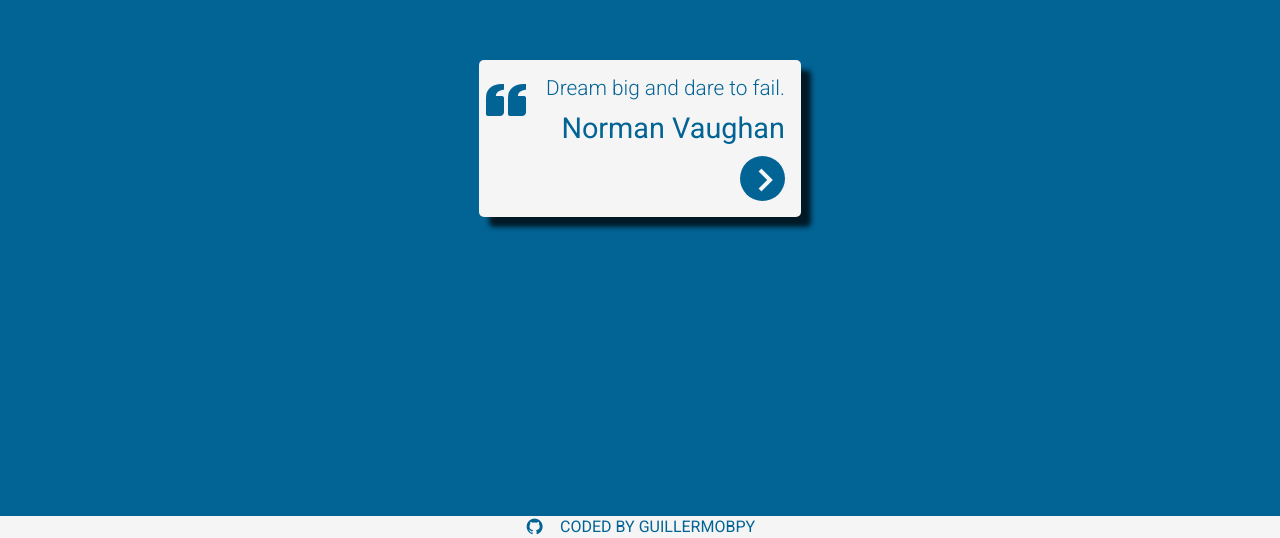
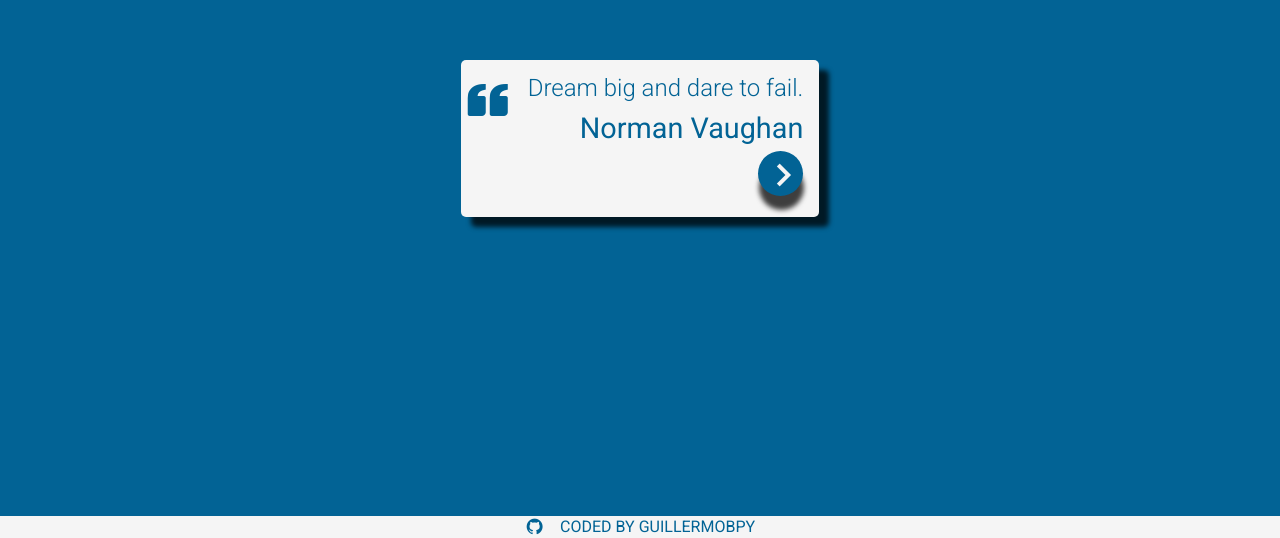
Before and after one commit to GuillermoBPY/entregable1-gen22.1, a React (Vite) app: page / in a window 1280 px wide. Shown: the part 262-800 px from the top of the page. Built offline with nearby package versions, Linux system fonts and the light colour scheme.

Commit message:
Actualizado

```diff
--- a/src/App.css
+++ b/src/App.css
@@ -35,19 +35,15 @@
   height: 45px;
   border-radius: 50%;
   border: none;
-  transition: transform 0.3s,box-shadow 0.5s, scale 0.5s;
-}
-.App__quoteBox--btn:hover{
-scale:1.2;
   transform: translateY(-5px);
-  box-shadow: 1px 14px 5px 0px rgba(0,0,0,0.75);
+  box-shadow: 1px 14px 5px 0px rgba(0, 0, 0, 0.75);
+  transition: transform 0.3s, box-shadow 0.5s;
 }
 
 .App__quoteBox--btn:active {
   box-shadow: none;
   transform: translateY(0px);
 }
-
 
 .App__quoteBox--btn--i {
   font-size: 3rem;
--- a/src/index.css
+++ b/src/index.css
@@ -15,6 +15,7 @@ h1 {
 }
 p {
   font-weight: 300;
+  font-size: 1.2rem;
 }
 
 a {
@@ -22,12 +23,11 @@ a {
   color: inherit;
 }
 
-@media (min-width:950px) {
-  p{
-    font-size: 1.3rem;
+@media (min-width: 950px) {
+  p {
+    font-size: 1.5rem;
   }
-  h1{
+  h1 {
     font-size: 1.8rem;
   }
-
 }
```
